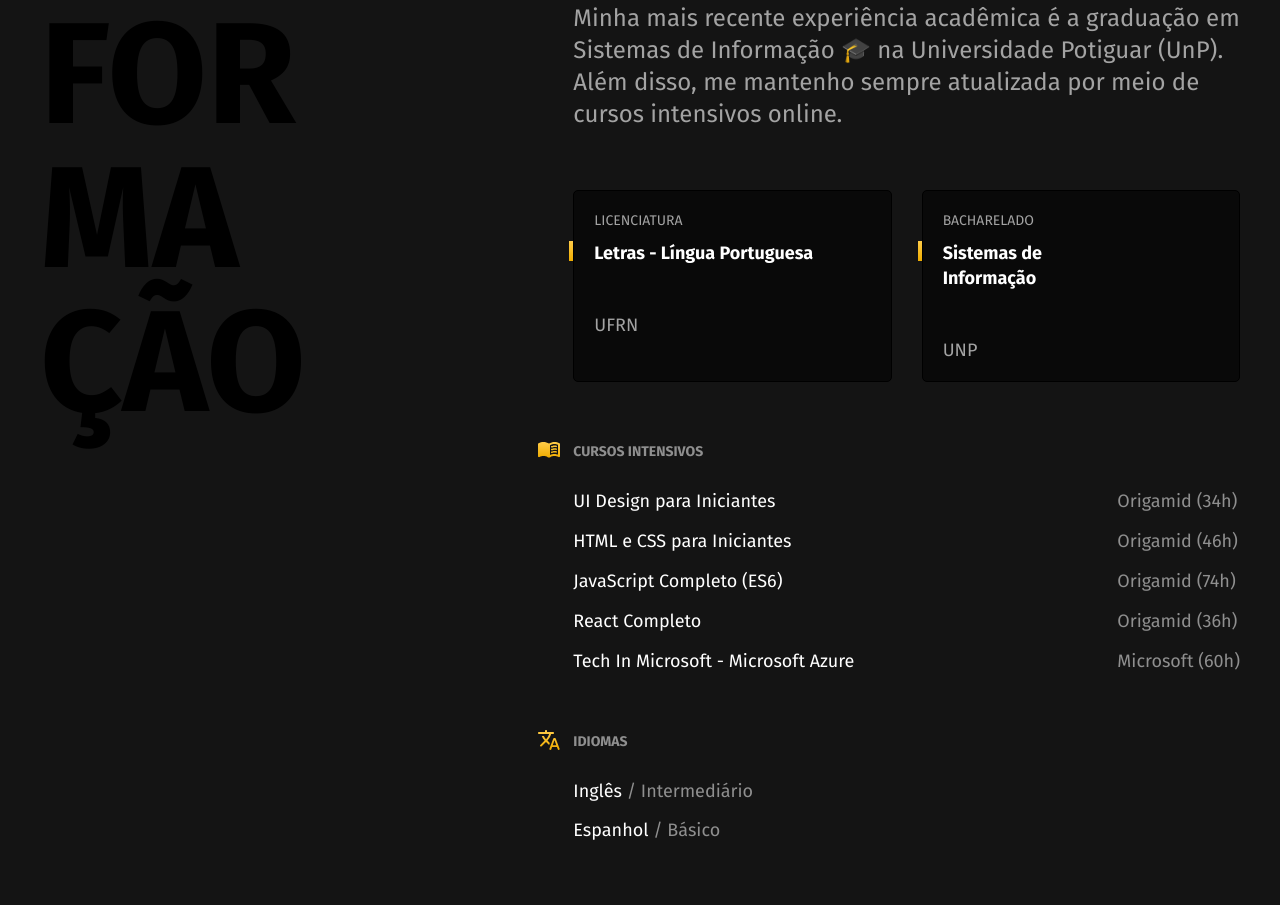
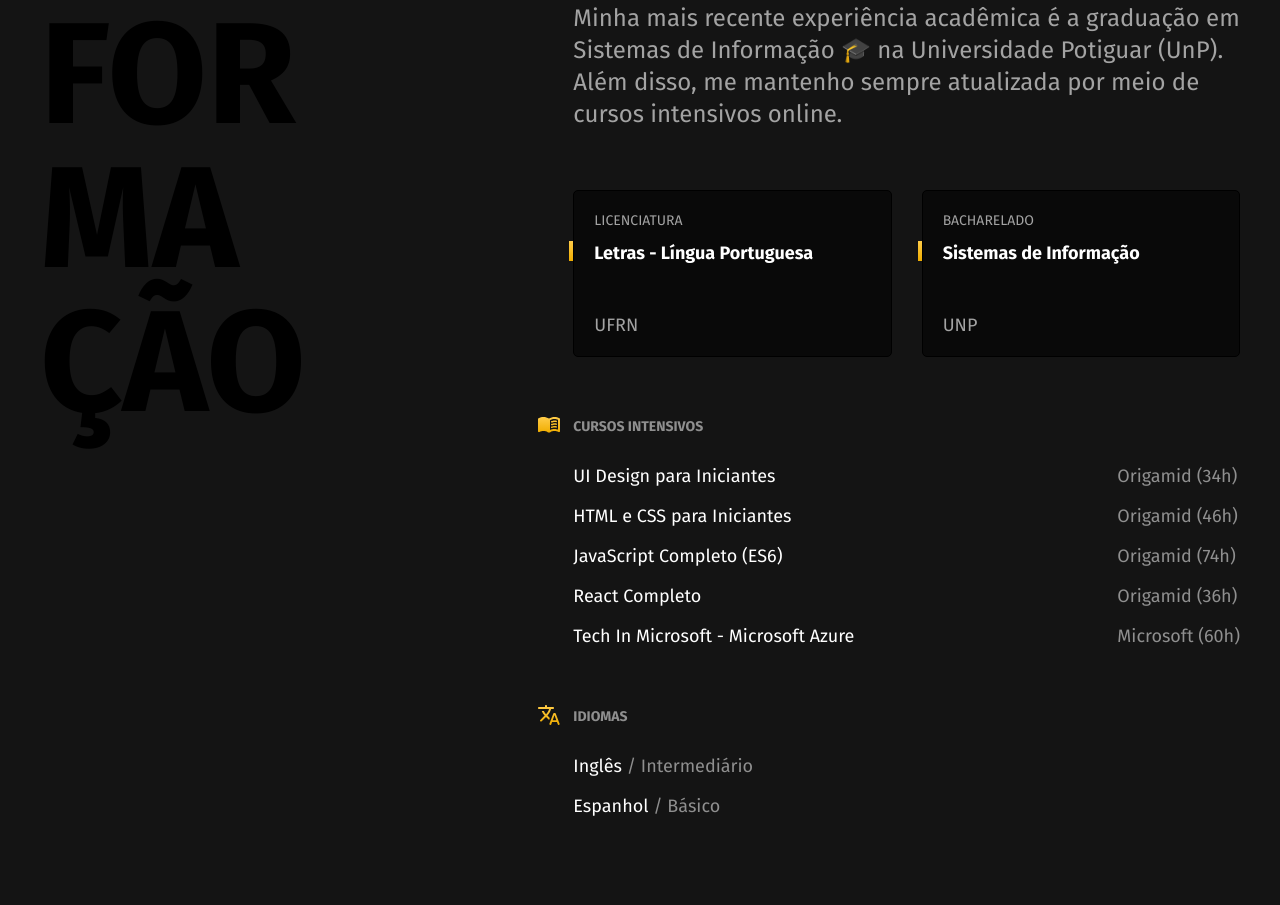
Before and after one commit to anafsantiago/Portfolio, a plain HTML site: page index.html in a window 1280 px wide. Shown: the part 1855-2760 px from the top of the page. Drawn offline with Linux system fonts and the light colour scheme.

Commit message:
alteração realizada na seção de formação

```diff
--- a/css/formacao.css
+++ b/css/formacao.css
@@ -20,10 +20,6 @@
   line-height: 1.42;
   text-transform: uppercase;
   margin-bottom: 30px;
-}
-
-.palavra-quebra {
-  max-width: 10ch;
 }
 
 .formacao-grau {
--- a/index.html
+++ b/index.html
@@ -103,7 +103,7 @@
             </li>
             <li class="formacao-item">
               <p class="formacao-grau">Bacharelado</p>
-              <h2 class="palavra-quebra">Sistemas de Informação</h2>
+              <h2>Sistemas de Informação</h2>
               <p class="formacao-faculdade">UnP</p>
             </li>
           </ul>
```
